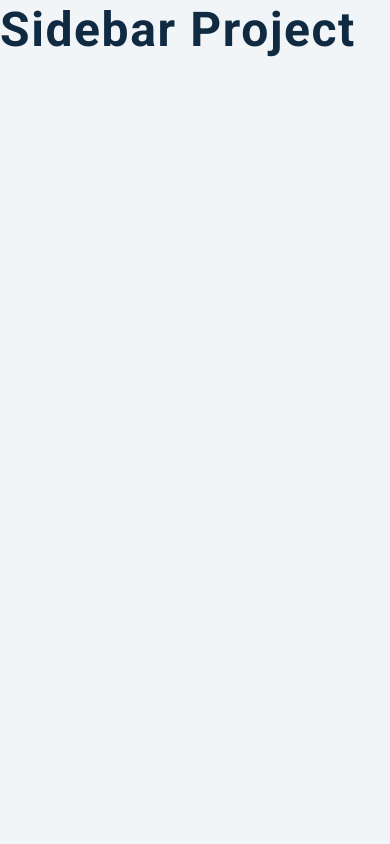
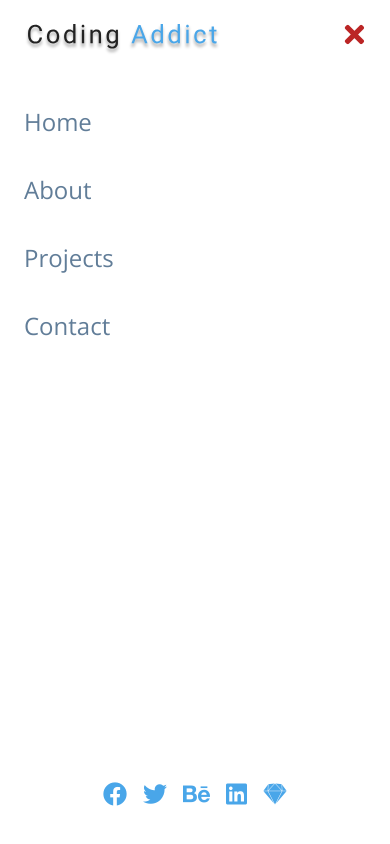
Before and after one commit to BlackBrocolli/vanilla-js-projects, a plain HTML site: page 05-sidebar/index.html in a window 390 px wide. Drawn offline with nearby package versions, Linux system fonts and the light colour scheme.

Commit message:
Add responsive sidebar structure with toggle functionality in index.html

```diff
--- a/05-sidebar/index.html
+++ b/05-sidebar/index.html
@@ -14,7 +14,60 @@
     <link rel="stylesheet" href="styles.css" />
   </head>
   <body>
-    <h1>sidebar project</h1>
+    <button class="sidebar-toggle">
+      <i class="fas fa-bars"></i>
+    </button>
+    <aside class="sidebar">
+      <div class="sidebar-header">
+        <img src="./logo.svg" class="logo" alt="logo" />
+        <button class="close-btn">
+          <i class="fas fa-times"></i>
+        </button>
+      </div>
+      <!-- links -->
+      <ul class="links">
+        <li>
+          <a href="index.html">home</a>
+        </li>
+        <li>
+          <a href="about.html">about</a>
+        </li>
+        <li>
+          <a href="projects.html">projects</a>
+        </li>
+        <li>
+          <a href="contact.html">contact</a>
+        </li>
+      </ul>
+      <!-- social media -->
+      <ul class="social-icons">
+        <li>
+          <a href="https://www.twitter.com">
+            <i class="fab fa-facebook"></i>
+          </a>
+        </li>
+        <li>
+          <a href="https://www.twitter.com">
+            <i class="fab fa-twitter"></i>
+          </a>
+        </li>
+        <li>
+          <a href="https://www.twitter.com">
+            <i class="fab fa-behance"></i>
+          </a>
+        </li>
+        <li>
+          <a href="https://www.twitter.com">
+            <i class="fab fa-linkedin"></i>
+          </a>
+        </li>
+        <li>
+          <a href="https://www.twitter.com">
+            <i class="fab fa-sketch"></i>
+          </a>
+        </li>
+      </ul>
+    </aside>
     <!-- javascript -->
     <script src="app.js"></script>
   </body>
```
